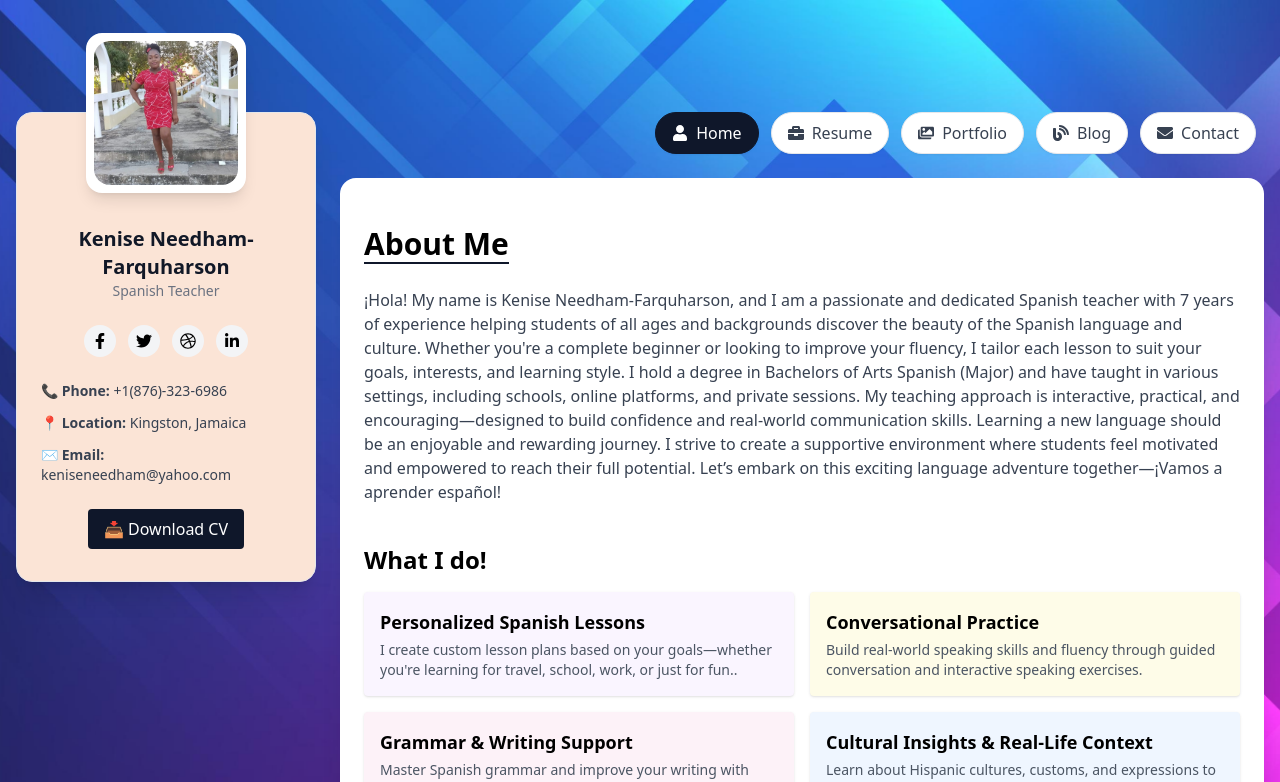
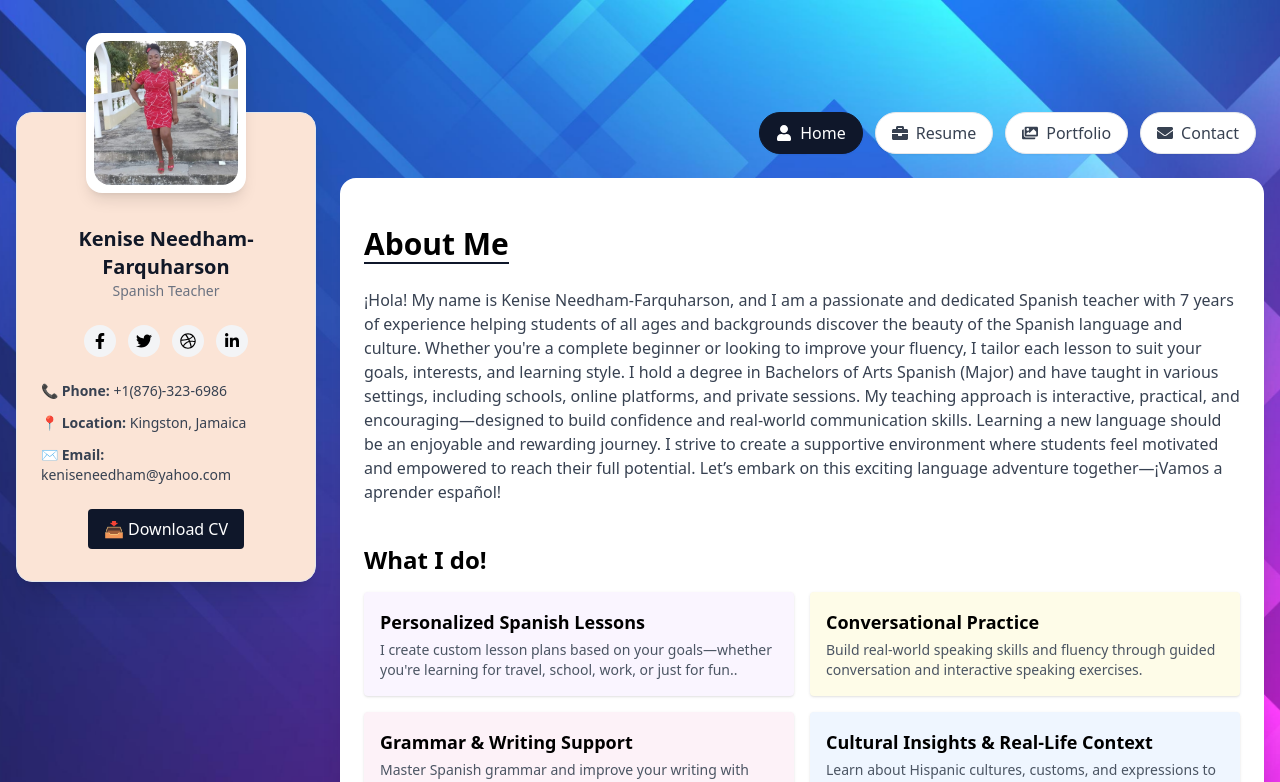
Before and after one commit to xpresscodin/knportfolio, a React (Vite) app: page / in a window 1280 px wide. Shown: the top 782 px of the page. Built offline with nearby package versions, Linux system fonts and the light colour scheme.

Commit message:
Initial commit for deploy 5

```diff
--- a/src/components/Header.jsx
+++ b/src/components/Header.jsx
@@ -101,7 +101,7 @@ const nav = [
   { label: 'Home', to: '/', icon: <FaUser /> },
   { label: 'Resume', to: '/resume', icon: <FaBriefcase /> },
   { label: 'Portfolio', to: '/portfolio', icon: <FaImages /> },
-  { label: 'Blog', to: '/blog', icon: <FaBlog /> },
+  // { label: 'Blog', to: '/blog', icon: <FaBlog /> },
   { label: 'Contact', to: '/contact', icon: <FaEnvelope /> },
 ]
 
```
